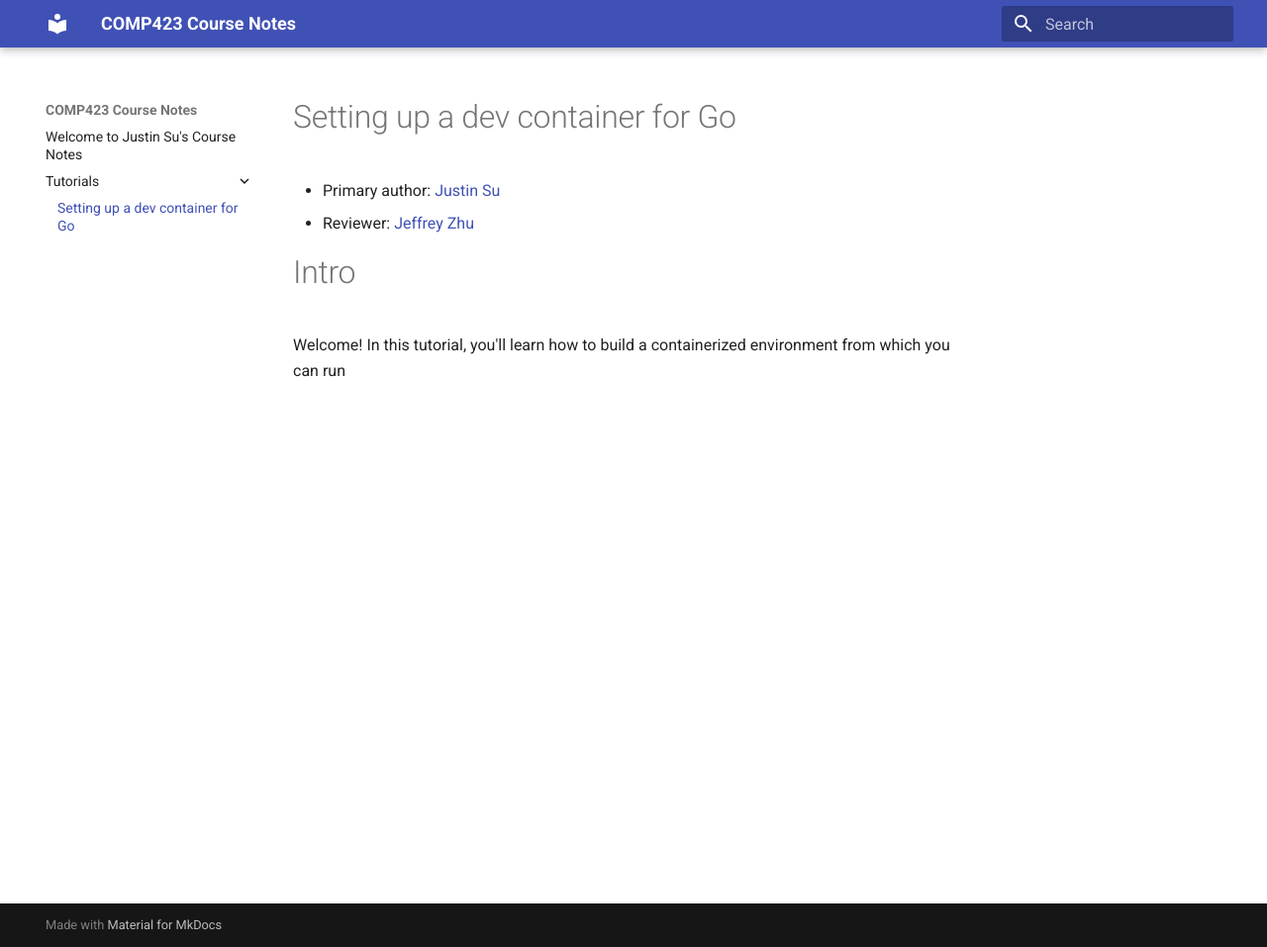
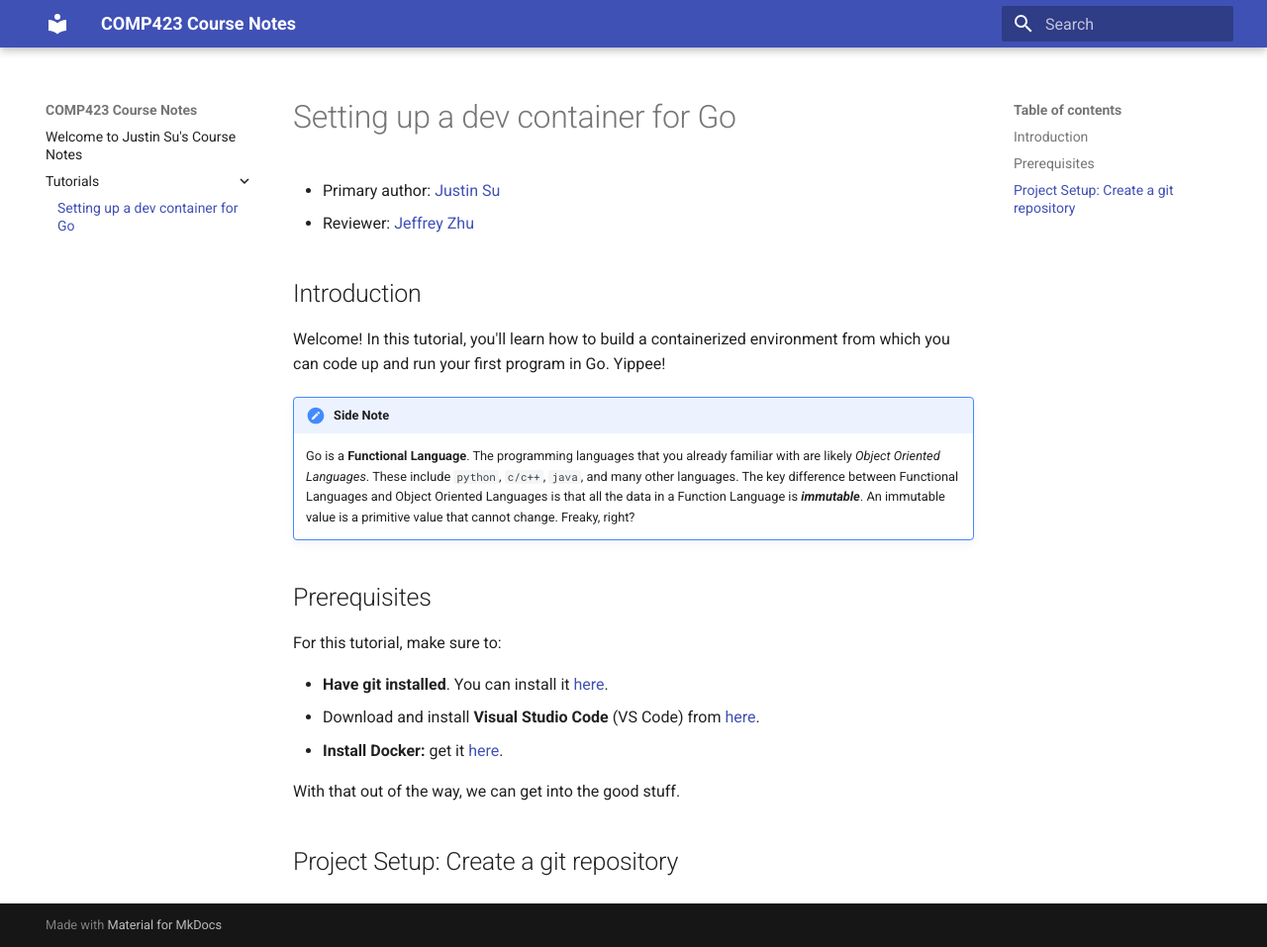
Before and after one commit to jsu21ges/comp423-course-notes, an MkDocs documentation site: the page built from docs/tutorials/go-setup.md, in a window 1280 px wide and 957 px high. Shown: the whole window at 99% size. Built offline with MkDocs 1.6.1 and Material for MkDocs 9.7.7, drawn with Linux system fonts in a browser that asks for light colours.

Commit message:
completed intro and prereqs, starting the setup

````diff
--- a/docs/tutorials/go-setup.md
+++ b/docs/tutorials/go-setup.md
@@ -3,6 +3,22 @@
 * Primary author: [Justin Su](https://github.com/jsu21ges)
 * Reviewer: [Jeffrey Zhu](https://github.com/JeffJeffisawesome)
 
-# Intro
+## Introduction
 
-Welcome! In this tutorial, you'll learn how to build a containerized environment from which you can run
+Welcome! In this tutorial, you'll learn how to build a containerized environment from which you can code up and run your first program in Go. Yippee!
+
+!!! note "Side Note"
+
+    Go is a **Functional Language**. The programming languages that you already familiar with are likely *Object Oriented Languages*. These include ```python```, ```c/c++```, ```java```, and many other languages. The key difference between Functional Languages and Object Oriented Languages is that all the data in a Function Language is ***immutable***. An immutable value is a primitive value that cannot change. Freaky, right?
+
+## Prerequisites
+
+For this tutorial, make sure to:
+
+ - **Have git installed**. You can install it [here](https://git-scm.com/book/en/v2/Getting-Started-Installing-Git).
+ - Download and install **Visual Studio Code** (VS Code) from [here](https://code.visualstudio.com/).
+ - **Install Docker:** get it [here](https://www.docker.com/products/docker-desktop).
+
+With that out of the way, we can get into the good stuff.
+
+## Project Setup: Create a git repository
````
